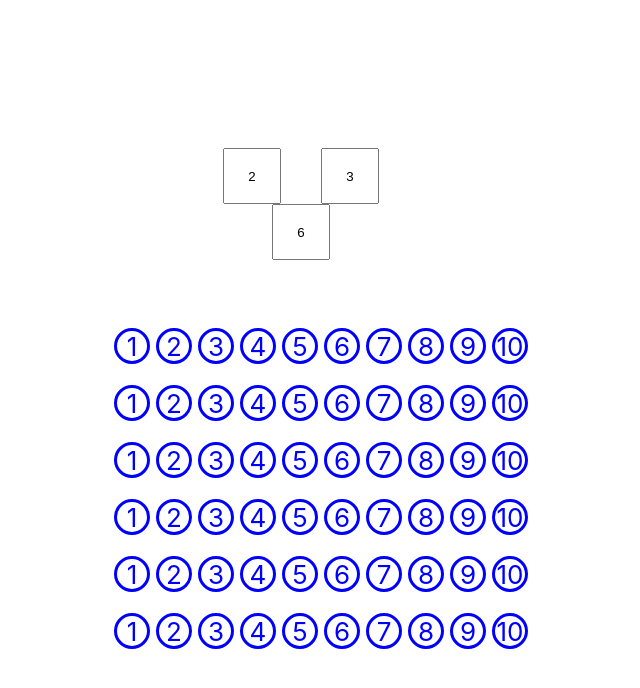
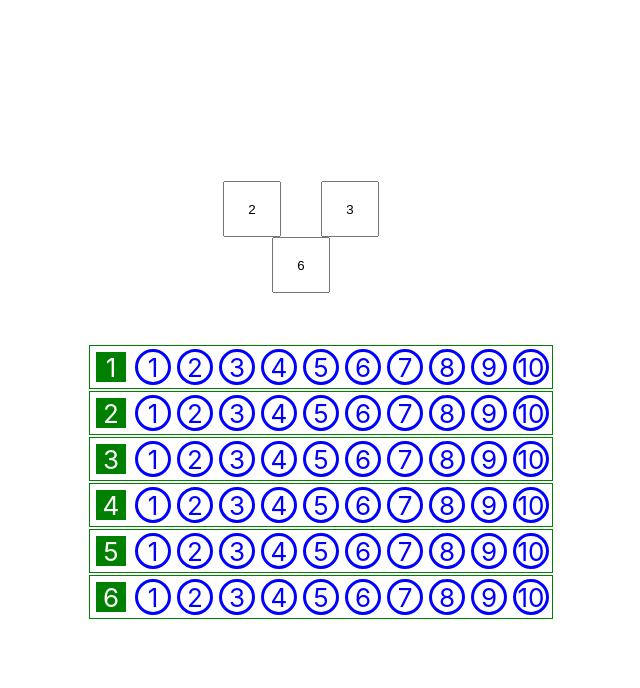
Before and after one commit to ruimage/multiply, a React (Create React App) app: page / in a window 1280 px wide. Shown: the top 688 px of the page, without its empty margins (319-959 px from the left). Built offline with nearby package versions, Linux system fonts and the light colour scheme.

Commit message:
Реализован вывод рядов

```diff
--- a/src/components/MultiplyTable/MultiplyTable.css
+++ b/src/components/MultiplyTable/MultiplyTable.css
@@ -9,7 +9,8 @@
 
 
 .main-row{
-    margin-top: 15px;
+    border: solid 1px green;
+    margin-top: 2px;
     display: flex;
     flex-direction: row;
 }
@@ -24,6 +25,15 @@
     color: blue;
 }
 
+.digit-item-number{
+    margin: 3px;
+    width: 30px;
+    height: 30px;
+    border-style: solid;
+    background-color: green;
+    color: white;
+}
+
 .digit-item-selected{
     background-color: blue;
     color: white;
--- a/src/components/MultiplyTable/MultiplyTable.js
+++ b/src/components/MultiplyTable/MultiplyTable.js
@@ -5,10 +5,11 @@ function MultiplyTable({valueArray}) {
   return (
     <div className="mult">
 
-      {valueArray.map((v1) => {
+      {valueArray.map((v1,i1) => {
           return (
-            <div className="main-row">
-              {v1.map((v2) => <div className="digit-item ">{v2}</div>)}
+            <div className="main-row" data-row={i1 + 1}>
+              <div className="digit-item-number">{i1 + 1}</div>
+              {v1.map((v2) => <div className="digit-item" data-value={v2}>{v2}</div>)}
             </div>)
         })
       }
```
